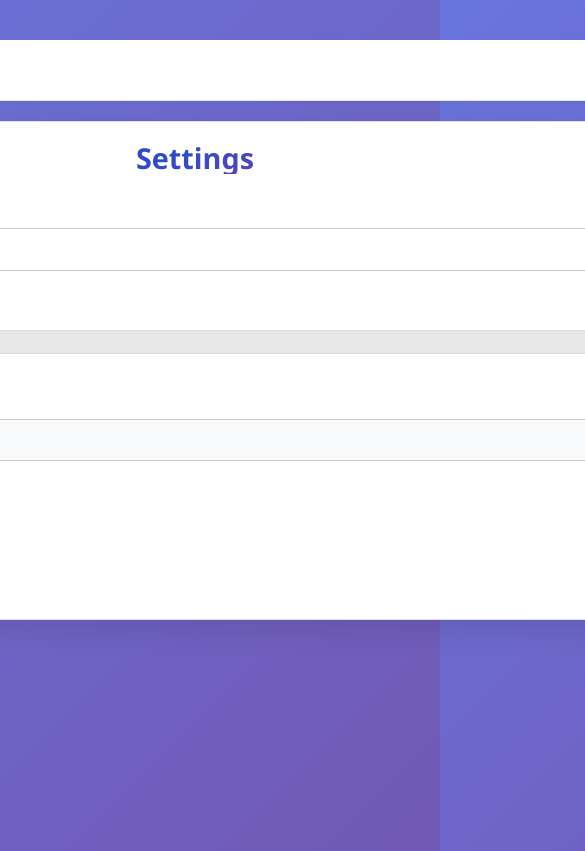
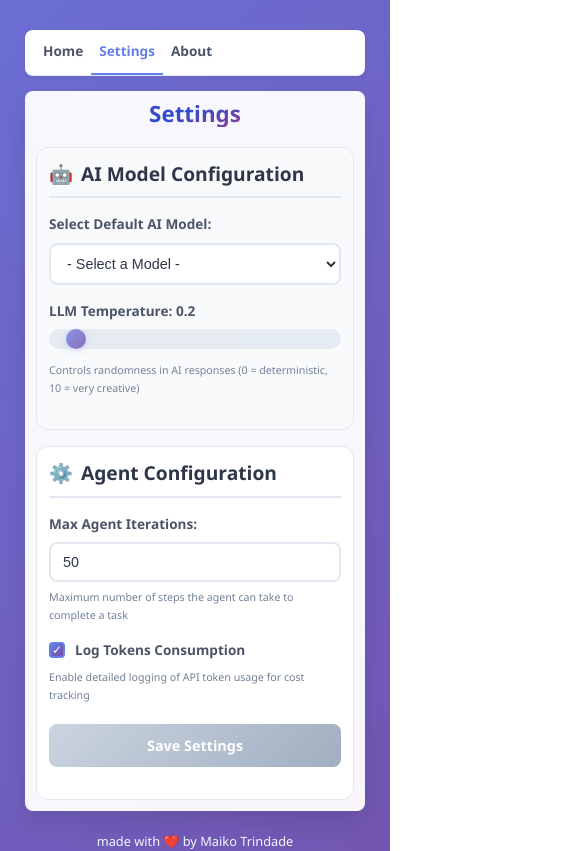
Before and after one commit to maikotrindade/mobile-tester-agent-frontend, a React (Vite) app: page /settings in a window 390 px wide. Shown: the top 851 px of the page, 585 px wide, since content can reach past the window. Built offline with nearby package versions, Linux system fonts and the light colour scheme; no server answers.

Commit message:
UI improvements

```diff
--- a/src/About.tsx
+++ b/src/About.tsx
@@ -20,9 +20,8 @@ const About: React.FC = () => {
     <div className={styles.container}>
       <h1>About</h1>
       <p className={styles.lead}>
-        The <strong>Mobile Tester Agent</strong> automates Android testing with{' '}
-        <strong>AI-powered agents</strong>. It is composed of three repositories
-        working together.
+        The <strong>AI Agentic Mobile Tester Agent</strong> automates Android application testing with{' '}
+        <strong>AI-powered agents</strong>.
       </p>
 
       <div className={homeStyles.mainLayout}>
--- a/src/App.css
+++ b/src/App.css
@@ -7,6 +7,19 @@
   padding: 0 20px 20px 20px;
   color: var(--text-color); /* Use a variable for text color */
   font-family: var(--font-family); /* Use the defined font family */
+}
+
+/* Responsive adjustments for the main app container */
+@media (max-width: 768px) {
+  #root {
+    padding: 0 10px 10px 10px;
+  }
+}
+
+@media (max-width: 480px) {
+  #root {
+    padding: 0 5px 5px 5px;
+  }
 }
 
 @media (prefers-reduced-motion: no-preference) {
--- a/src/Home.module.css
+++ b/src/Home.module.css
@@ -18,7 +18,6 @@
   padding: 20px;
   width: 100%;
   max-width: 1400px;
-  min-width: 1200px;
   box-shadow: 0 10px 25px rgba(0, 0, 0, 0.1);
   border: 1px solid rgba(255, 255, 255, 0.2);
 }
@@ -588,6 +587,10 @@ h1 {
 
 /* Responsive adjustments */
 @media (max-width: 1200px) {
+  .container {
+    max-width: 95%;
+  }
+
   .mainLayout {
     grid-template-columns: 300px 1fr;
     gap: 16px;
@@ -597,6 +600,8 @@ h1 {
 @media (max-width: 968px) {
   .container {
     padding: 16px;
+    max-width: 98%;
+    margin: 0 auto;
   }
 
   .mainLayout {
@@ -648,10 +653,16 @@ h1 {
 @media (max-width: 768px) {
   .container {
     padding: 12px;
+    max-width: 100%;
+    border-radius: 8px;
   }
 
   .leftPanel,
   .rightPanel {
     padding: 12px;
   }
+
+  h1 {
+    font-size: 1.6rem;
+  }
 }
--- a/src/Settings.module.css
+++ b/src/Settings.module.css
@@ -1,45 +1,80 @@
-.settingsPage {
-  display: flex;
-  justify-content: center;
-  align-items: flex-start;
-
-  min-height: 100vh;
+.container {
+  background: rgba(255, 255, 255, 0.95);
+  backdrop-filter: blur(20px);
+  border-radius: 16px;
+  padding: 20px;
+  width: 100%;
+  max-width: 1400px;
+  box-shadow: 0 10px 25px rgba(0, 0, 0, 0.1);
+  border: 1px solid rgba(255, 255, 255, 0.2);
 }
 
-.container {
-  padding: 20px 40px;
-  max-width: 1400px;
-  width: 100%;
-  min-width: 1200px;
-  margin: 0 auto;
-  background: #ffffff;
-  border-radius: 16px;
-  box-shadow: 0 10px 30px rgba(0, 0, 0, 0.1);
-  border: 1px solid #e0e0e0;
+h1 {
+  font-size: 2rem;
+  font-weight: 700;
+  margin-bottom: 20px;
+  text-align: center;
+  background: linear-gradient(160deg, #4f6ae2, #783bb6, #2d4bcc, #da396e, #3f57c2);
+  background-size: 200% 100%;
+  -webkit-background-clip: text;
+  -webkit-text-fill-color: transparent;
+  background-clip: text;
+  animation: shimmer 20s cubic-bezier(0.25, 0.46, 0.45, 0.94) infinite;
+}
+
+@keyframes shimmer {
+  0% {
+    background-position: 300% 0;
+  }
+  50% {
+    background-position: 0% 0;
+  }
+  100% {
+    background-position: -300% 0;
+  }
+}
+
+.formSection {
+  margin-bottom: 20px;
 }
 
 .formGroup {
-  margin-bottom: 25px;
+  margin-bottom: 20px;
 }
 
 .formGroup label {
   display: block;
-  margin-bottom: 10px;
+  margin-bottom: 8px;
   font-weight: 600;
-  font-size: 1rem;
-  color: #333;
+  font-size: 0.9rem;
+  color: #4a5568;
+}
+
+.checkboxLabel {
+  display: flex !important;
+  align-items: center;
+  gap: 10px;
+  margin-bottom: 6px;
 }
 
 .formGroup select,
 .formGroup input[type="number"],
 .formGroup input[type="range"] {
   width: 100%;
-  padding: 11px;
+  padding: 10px 12px;
   border-radius: 8px;
-  border: 1px solid #ccc;
-  background-color: #f8f9fa;
-  font-size: 1rem;
-  transition: border-color 0.2s, box-shadow 0.2s;
+  border: 2px solid #e2e8f0;
+  background-color: #ffffff;
+  font-size: 0.9rem;
+  transition: all 0.3s ease;
+  outline: none;
+}
+
+.formGroup select:focus,
+.formGroup input[type="number"]:focus {
+  border-color: #667eea;
+  box-shadow: 0 0 0 3px rgba(102, 126, 234, 0.1);
+  transform: translateY(-1px);
 }
 
 .formGroup input[type="range"] {
@@ -47,12 +82,17 @@
   appearance: none;
   width: 100%;
   height: 8px;
-  background: #ddd;
+  background: #e2e8f0;
   outline: none;
-  opacity: 0.7;
+  opacity: 0.8;
   -webkit-transition: .2s;
   transition: opacity .2s;
   border-radius: 12px;
+  border: none;
+}
+
+.formGroup input[type="range"]:hover {
+  opacity: 1;
 }
 
 .formGroup input[type="range"]::-webkit-slider-thumb {
@@ -60,17 +100,20 @@
   appearance: none;
   width: 20px;
   height: 20px;
-  background: #007bff;
+  background: linear-gradient(135deg, #667eea, #764ba2);
   cursor: pointer;
-  border-radius: 80%;
+  border-radius: 50%;
+  box-shadow: 0 2px 6px rgba(102, 126, 234, 0.3);
 }
 
 .formGroup input[type="range"]::-moz-range-thumb {
   width: 20px;
   height: 20px;
-  background: #007bff;
+  background: linear-gradient(135deg, #667eea, #764ba2);
   cursor: pointer;
-  border-radius: 80%;
+  border-radius: 50%;
+  border: none;
+  box-shadow: 0 2px 6px rgba(102, 126, 234, 0.3);
 }
 
 .formGroup input[type="checkbox"] {
@@ -78,50 +121,63 @@
   appearance: none;
   background-color: #fff;
   margin: 0;
-  width: 1.15em;
-  height: 1.15em;
-  border: 0.05em solid #ccc;
-  border-radius: 0.2em;
-  transform: scale(1.3);
+  width: 1.2em;
+  height: 1.2em;
+  border: 2px solid #e2e8f0;
+  border-radius: 0.3em;
+  transform: scale(1);
+  display: grid;
   place-content: center;
-  margin-right: 15px;
   cursor: pointer;
+  transition: all 0.3s ease;
+}
+
+.formGroup input[type="checkbox"]:hover {
+  border-color: #667eea;
 }
 
 .formGroup input[type="checkbox"]:checked {
-  background: #007bff;
-  border-color: #007bff;
+  background: linear-gradient(135deg, #667eea, #764ba2);
+  border-color: #667eea;
 }
 
 .formGroup input[type="checkbox"]:checked::before {
-  content: "";
-  width: 0.65em;
-  height: 0.65em;
-  transform: scale(0);
-  transition: 120ms transform ease-in-out;
-  box-shadow: inset 1em 1em white;
-  -webkit-clip-path: polygon(14% 44%, 0 65%, 50% 100%, 100% 16%, 80% 0%, 43% 62%);
-  clip-path: polygon(14% 44%, 0 65%, 50% 100%, 100% 16%, 80% 0%, 43% 62%);
-}
-
-.formGroup input[type="checkbox"]:checked::before {
-  transform: scale(1);
+  content: "✓";
+  width: 0.8em;
+  height: 0.8em;
+  color: white;
+  font-weight: bold;
+  font-size: 0.9em;
+  display: flex;
+  align-items: center;
+  justify-content: center;
 }
 
 .successMessage {
+  background: linear-gradient(135deg, #d4edda, #c3e6cb);
+  border: 1px solid #48bb78;
   color: #155724;
-  margin-top: 20px;
-  padding: 15px;
-  background-color: #d4edda;
-  border: 1px solid #c3e6cb;
+  padding: 12px;
   border-radius: 8px;
+  margin-top: 16px;
+  font-size: 0.9rem;
   text-align: center;
+  box-shadow: 0 2px 8px rgba(72, 187, 120, 0.15);
+}
+
+.temperatureInfo,
+.iterationInfo,
+.tokenInfo {
+  margin-top: 6px;
+  color: #718096;
+  font-size: 0.8rem;
+  line-height: 1.4;
 }
 
 .formGroup select,
 .formGroup input,
 .formGroup textarea {
-  color: #333; /* Or a suitable dark color for text */
+  color: #2d3748;
   background-color: #ffffff;
 }
 
@@ -129,15 +185,17 @@
   background: linear-gradient(135deg, #48bb78, #38a169);
   color: white;
   border: none;
-  padding: 15px 15px;
+  padding: 12px 20px;
   border-radius: 8px;
   cursor: pointer;
-  font-size: 1rem;
+  font-size: 0.9rem;
   font-weight: 600;
-  margin-top: 12px;
   transition: all 0.3s ease;
   position: relative;
   overflow: hidden;
+  display: flex;
+  align-items: center;
+  gap: 6px;
 }
 
 .saveButton:hover {
@@ -161,7 +219,7 @@
 }
 
 .saveButton:disabled {
-  background: #ccc;
+  background: linear-gradient(135deg, #cbd5e0, #a0aec0);
   cursor: not-allowed;
   transform: none;
   box-shadow: none;
@@ -172,3 +230,68 @@
   justify-content: flex-end;
   margin-top: 20px;
 }
+
+.icon {
+  margin-right: 6px;
+}
+
+/* Responsive adjustments */
+@media (max-width: 1200px) {
+  .container {
+    max-width: 95%;
+    padding: 20px;
+  }
+}
+
+@media (max-width: 968px) {
+  .container {
+    max-width: 98%;
+    padding: 16px;
+    margin: 0 auto;
+  }
+
+  h1 {
+    font-size: 1.8rem;
+  }
+}
+
+@media (max-width: 768px) {
+  .container {
+    max-width: 100%;
+    padding: 12px;
+    border-radius: 8px;
+  }
+
+  h1 {
+    font-size: 1.6rem;
+  }
+
+  .formGroup label {
+    font-size: 0.85rem;
+  }
+
+  .buttonContainer {
+    justify-content: center;
+  }
+
+  .saveButton {
+    width: 100%;
+    padding: 12px 15px;
+    justify-content: center;
+  }
+}
+
+@media (max-width: 480px) {
+  .container {
+    padding: 10px;
+    margin: 5px;
+  }
+
+  .formGroup {
+    margin-bottom: 16px;
+  }
+
+  h1 {
+    font-size: 1.4rem;
+  }
+}
--- a/src/Settings.tsx
+++ b/src/Settings.tsx
@@ -1,5 +1,6 @@
 import React, { useState, useEffect } from 'react';
 import styles from './Settings.module.css';
+import homeStyles from './Home.module.css';
 
 const Settings: React.FC = () => {
   const [executorInfoId, setExecutorInfoId] = useState<string>('');
@@ -64,10 +65,17 @@ const Settings: React.FC = () => {
   };
 
   return (
-    <div className={styles.settingsPage}>
     <div className={styles.container}>
       <h1>Settings</h1>
 
+      <div className={homeStyles.mainLayout}>
+        {/* Left Panel - Model Configuration */}
+        <div className={homeStyles.leftPanel}>
+          <div className={homeStyles.panelTitle}>
+            <span className="icon">🤖</span>AI Model Configuration
+          </div>
+
+          <div className={styles.formSection}>
             <div className={styles.formGroup}>
               <label htmlFor="ai-model">Select Default AI Model:</label>
               <select
@@ -94,8 +102,20 @@ const Settings: React.FC = () => {
                 value={llmTemperature}
                 onChange={(e) => setLlmTemperature(parseFloat(e.target.value))}
               />
+              <div className={styles.temperatureInfo}>
+                <small>Controls randomness in AI responses (0 = deterministic, 10 = very creative)</small>
+              </div>
+            </div>
+          </div>
         </div>
 
+        {/* Right Panel - Agent Configuration */}
+        <div className={homeStyles.rightPanel}>
+          <div className={homeStyles.panelTitle}>
+            <span className="icon">⚙️</span>Agent Configuration
+          </div>
+
+          <div className={styles.formSection}>
             <div className={styles.formGroup}>
               <label htmlFor="max-agent-iterations">Max Agent Iterations:</label>
               <input
@@ -103,11 +123,16 @@ const Settings: React.FC = () => {
                 id="max-agent-iterations"
                 value={maxAgentIterations}
                 onChange={(e) => setMaxAgentIterations(parseInt(e.target.value, 10))}
+                min="1"
+                max="200"
               />
+              <div className={styles.iterationInfo}>
+                <small>Maximum number of steps the agent can take to complete a task</small>
+              </div>
             </div>
 
             <div className={styles.formGroup}>
-          <label>
+              <label className={styles.checkboxLabel}>
                 <input
                   type="checkbox"
                   checked={logTokensConsumption}
@@ -115,6 +140,9 @@ const Settings: React.FC = () => {
                 />
                 Log Tokens Consumption
               </label>
+              <div className={styles.tokenInfo}>
+                <small>Enable detailed logging of API token usage for cost tracking</small>
+              </div>
             </div>
 
             <div className={styles.buttonContainer}>
@@ -134,6 +162,8 @@ const Settings: React.FC = () => {
             )}
           </div>
         </div>
+      </div>
+    </div>
   );
 };
 
--- a/src/TopNav.module.css
+++ b/src/TopNav.module.css
@@ -7,6 +7,7 @@
   border-radius: 16px;
   margin-top: 20px;
   width: 100%;
+  max-width: 1400px;
 }
 
 .navContent {
@@ -37,3 +38,40 @@
   color: #667eea;
   border-bottom-color: #667eea;
 }
+
+/* Responsive adjustments for navigation */
+@media (max-width: 768px) {
+  .nav {
+    padding: 0 15px;
+    margin-bottom: 15px;
+    margin-top: 15px;
+    border-radius: 12px;
+  }
+
+  .navContent {
+    height: 50px;
+  }
+
+  .link {
+    padding: 0 12px;
+    font-size: 0.9rem;
+  }
+}
+
+@media (max-width: 480px) {
+  .nav {
+    padding: 0 10px;
+    margin-bottom: 10px;
+    margin-top: 10px;
+    border-radius: 8px;
+  }
+
+  .navContent {
+    height: 45px;
+  }
+
+  .link {
+    padding: 0 8px;
+    font-size: 0.85rem;
+  }
+}
```
Also changed, not shown: src/About.module.css (+66 -1 lines). Lines whose indentation alone changed are shown as unchanged.
